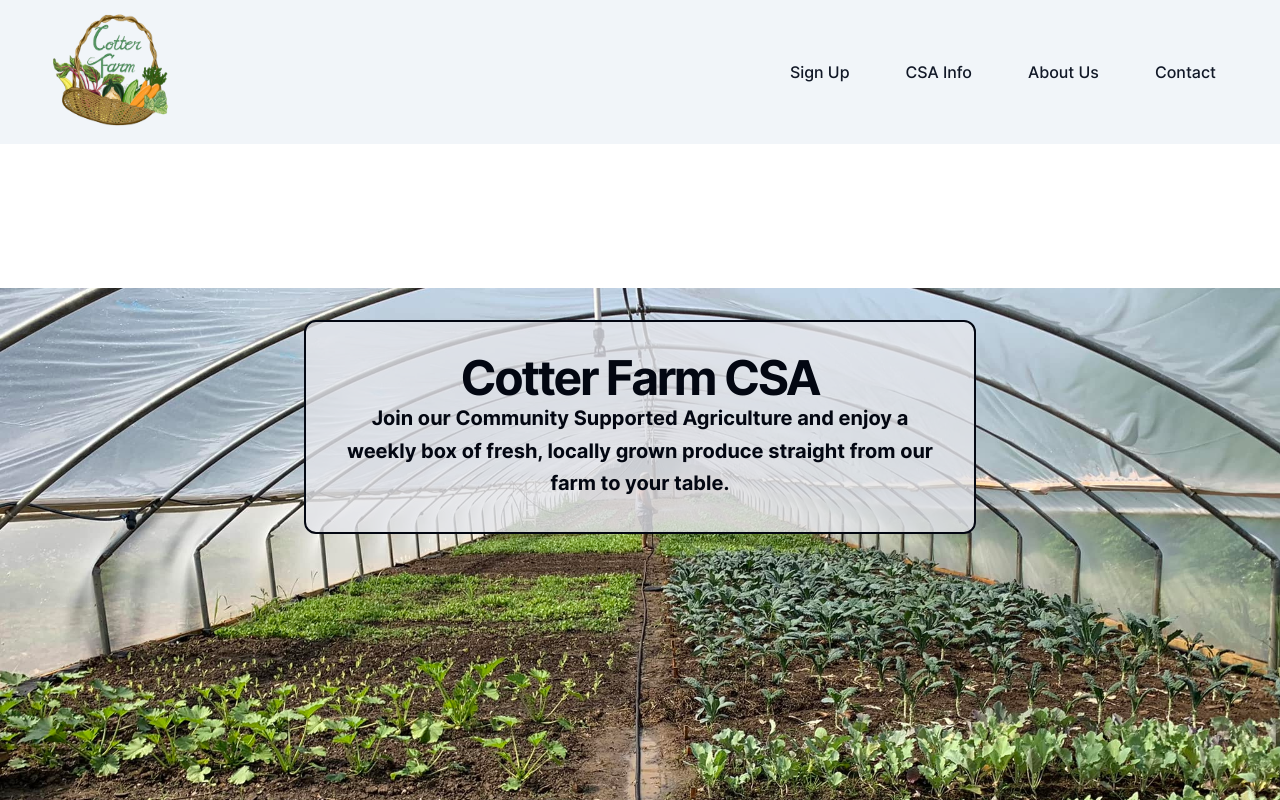
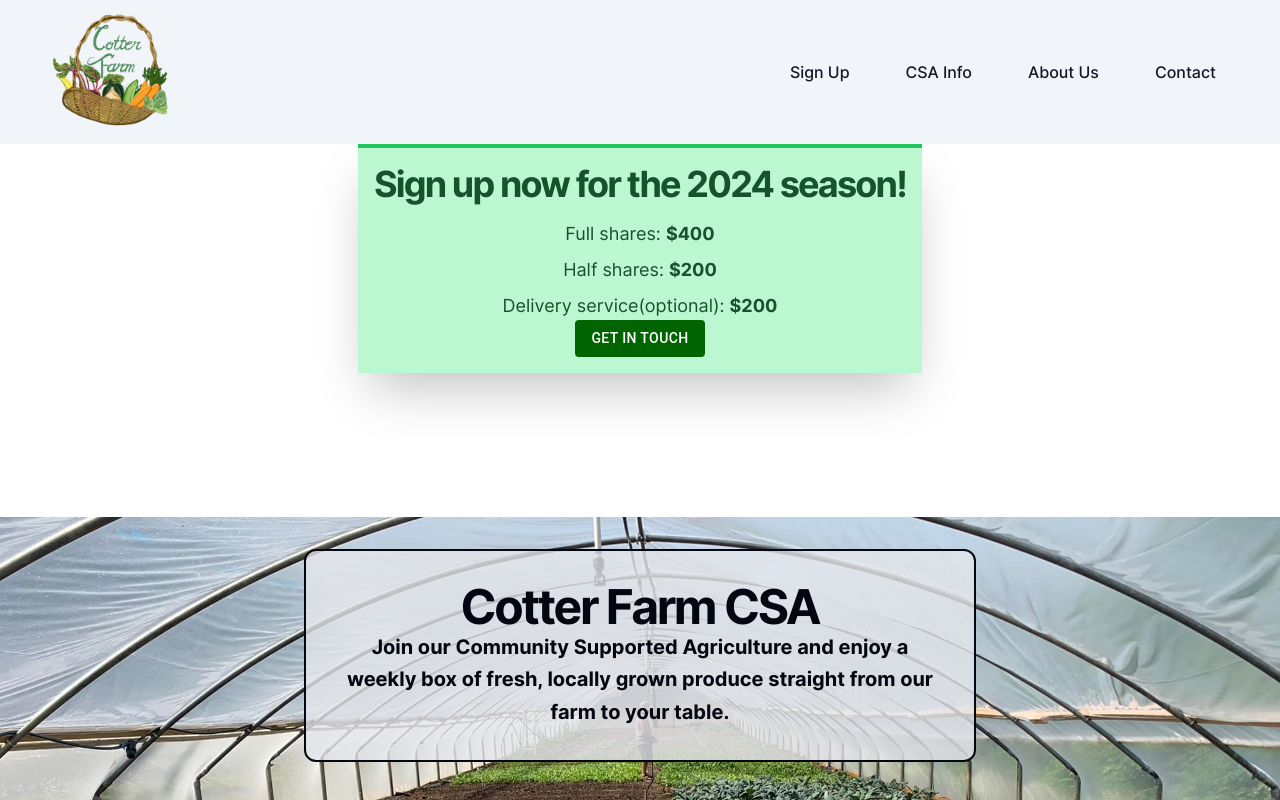
Before and after one commit to louieknolle/new-farm-site, a React (Vite) app: page / in a window 1280 px wide. Shown: the top 800 px of the page. Built offline with nearby package versions, Linux system fonts and the light colour scheme.

Commit message:
creates temporary sign up banner

```diff
--- a/src/components/Banner.tsx
+++ b/src/components/Banner.tsx
@@ -12,11 +12,11 @@ export default function Banner() {
 					backgroundRepeat: 'no-repeat'
 				}}
 			>
-				<div className='flex w-full max-w-2xl flex-col items-center justify-center rounded-xl border-2 border-gray-950 bg-gray-200 bg-opacity-80 p-8 text-center font-bold'>
+				<div className='flex w-2/3 md:w-full max-w-2xl flex-col items-center justify-center rounded-xl border-2 border-gray-950 bg-gray-200 bg-opacity-80 p-8 text-center font-bold'>
 					<h1 className='text-4xl font-bold tracking-tighter sm:text-5xl'>
 						Cotter Farm CSA
 					</h1>
-					<p className='mx-auto max-w-3xl md:text-xl/relaxed lg:text-base/relaxed xl:text-xl/relaxed'>
+					<p className='mx-auto max-w-3xl  md:text-xl/relaxed lg:text-base/relaxed xl:text-xl/relaxed'>
 						Join our Community Supported Agriculture and enjoy a weekly box of fresh, locally grown produce straight from our farm to your table.
 					</p>
 				</div>
--- a/src/pages/Home.tsx
+++ b/src/pages/Home.tsx
@@ -1,3 +1,4 @@
+import { Button } from '@mui/material'
 import AboutUs from 'components/AboutUs'
 import Banner from 'components/Banner'
 import ContactForm from 'components/ContactForm'
@@ -10,6 +11,17 @@ export default function Component() {
 	return (
 		<div className='flex min-h-[100dvh] flex-col items-center justify-center'>
 			<Header />
+			<div className='bg-green-200 border-t-4 border-green-500 text-green-900 p-4 text-center shadow-2xl'>
+				<h3 className='text-3xl font-bold tracking-tighter sm:text-4xl'>
+					Sign up now for the 2024 season!
+				</h3>
+				<div className='mt-4 space-y-2'>
+					<p className='text-lg'>Full shares: <span className='font-semibold'>$400</span></p>
+					<p className='text-lg'>Half shares: <span className='font-semibold'>$200</span></p>
+					<p className='text-lg'>Delivery service(optional): <span className='font-semibold'>$200</span></p>
+				</div>
+				<Button className='mt-6' variant='contained' sx={{'backgroundColor': 'darkgreen', color:'white', '&:hover': {backgroundColor: 'darkgreen', color: 'white'}, boxShadow: 'revert'}}><a href='/#contact'>Get in touch</a></Button>
+			</div>
 			<Banner />
 			<main className='flex flex-1 flex-col items-center justify-center'>
 				<CSAInfo />
```
